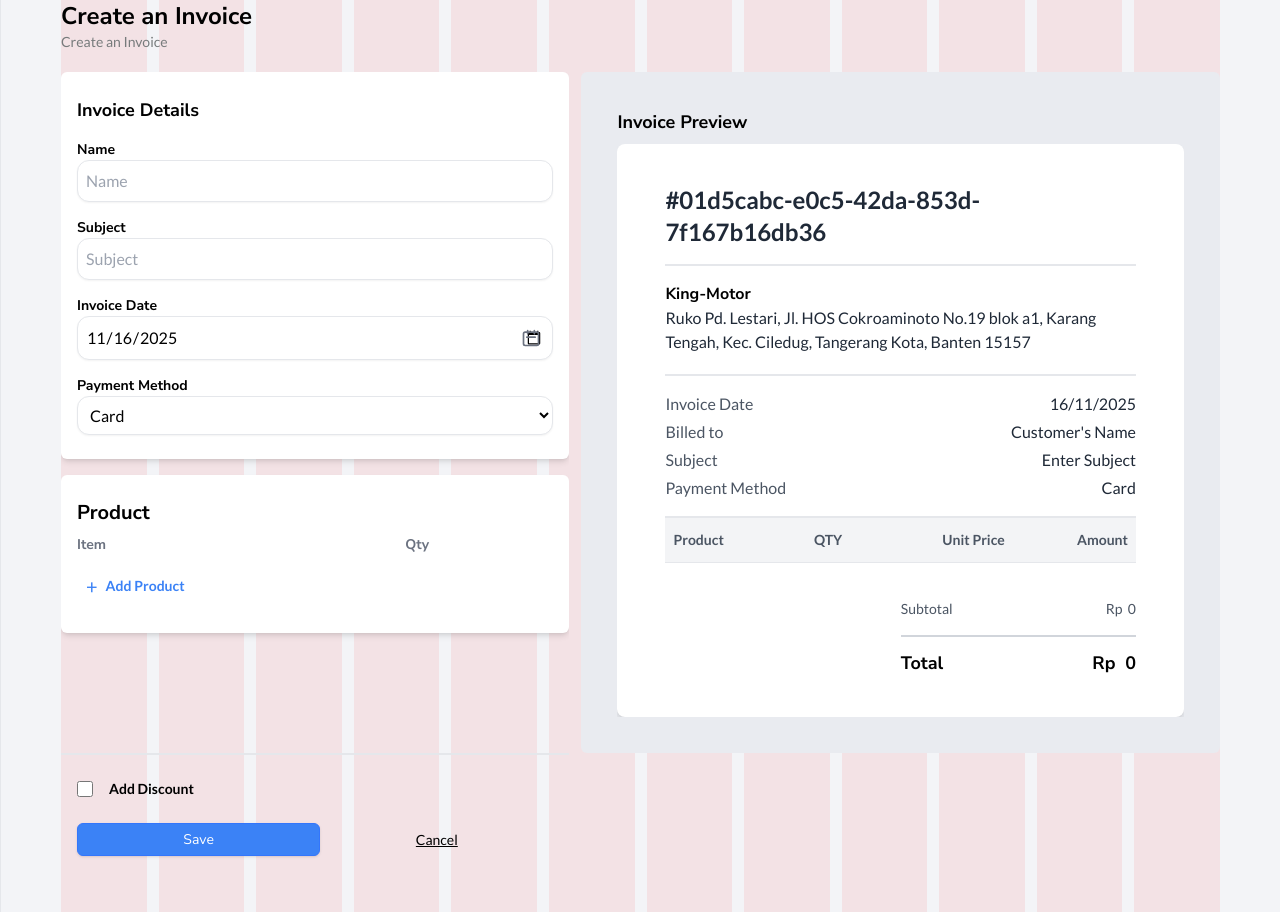
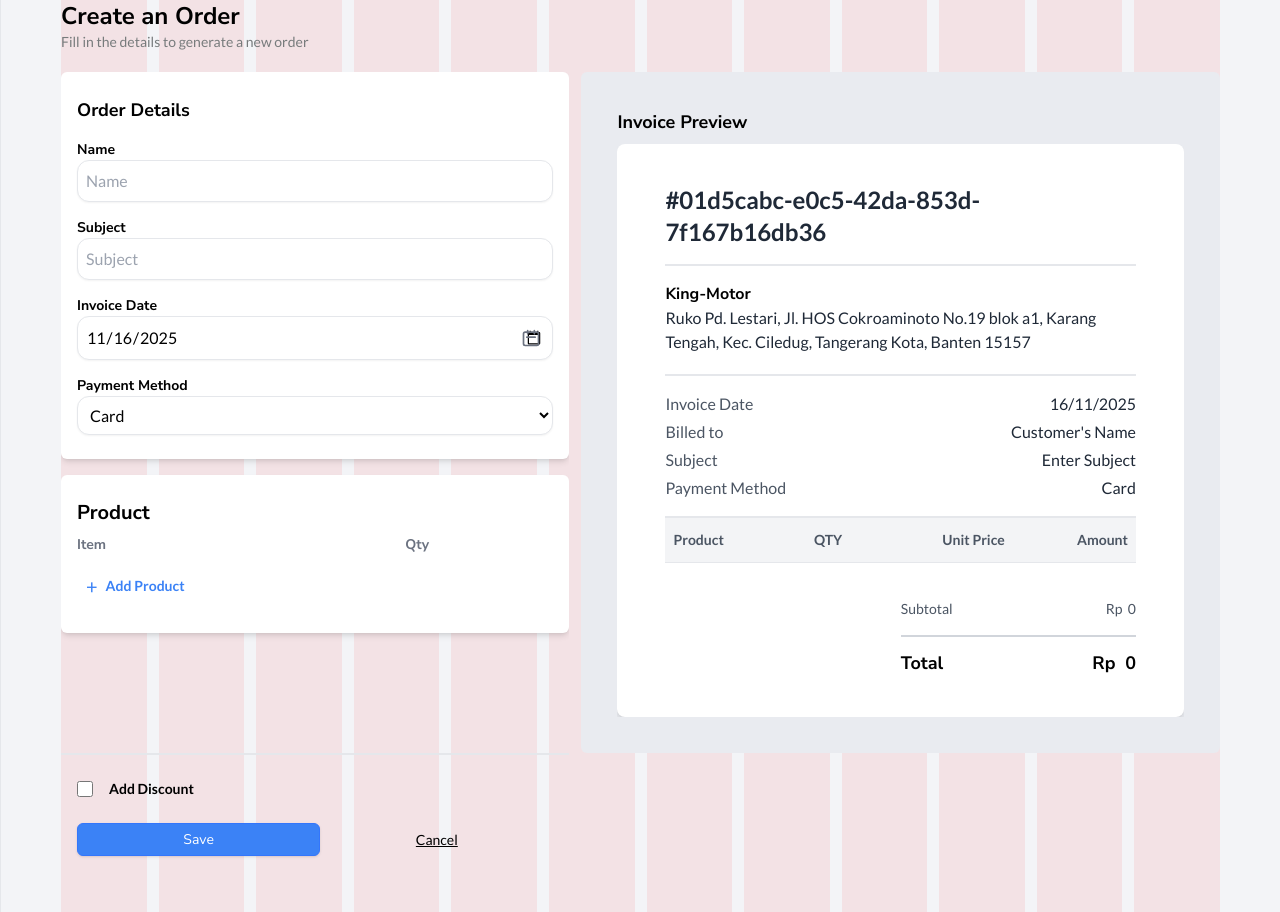
Before and after one commit to AngelBnd/projectSem3, a React (Vite) app in the folder frontend/: page /sales/input in a window 1280 px wide. Built offline with nearby package versions, Linux system fonts and the light colour scheme.

Commit message:
chore: move changes to the correct branch

```diff
--- a/frontend/src/components/localComponents/InputTransactionForm.jsx
+++ b/frontend/src/components/localComponents/InputTransactionForm.jsx
@@ -354,7 +354,7 @@ export default function InputTransactionForm({ mode, item, isEditMode, invoiceDa
             <form ref={formRef} onSubmit={handleSubmit} className="relative flex flex-col flex-grow gap-4 overflow-y-auto custom-scrollbar">
                 <div className="bg-white p-4 py-6 rounded-md shadow-md">
                     <div className="font-nunito text-lg font-bold mb-4">
-                        Invoice Details
+                        Order Details
                     </div>
                     {/* General Information Section */}
                     <div className="flex flex-col gap-4">
--- a/frontend/src/pages/InputSales.jsx
+++ b/frontend/src/pages/InputSales.jsx
@@ -134,8 +134,8 @@ export default function InputSales() {
   return (
     <div className="grid grid-cols-9 gap-3 w-full text-black mb-10 !overflow-x-hidden">
       <div className="col-span-9 flex flex-col mb-2 w-full">
-        <h1 className="text-2xl font-semibold font-nunito">Create an Invoice</h1>
-        <h3 className="text-[#777B7C] text-sm">Create an Invoice</h3>
+        <h1 className="text-2xl font-semibold font-nunito">Create an Order</h1>
+        <h3 className="text-[#777B7C] text-sm">Fill in the details to generate a new order</h3>
       </div>
 
       <div className="col-span-9 md:col-span-4 w-full h-[800px] flex gap-12 relative">
```
